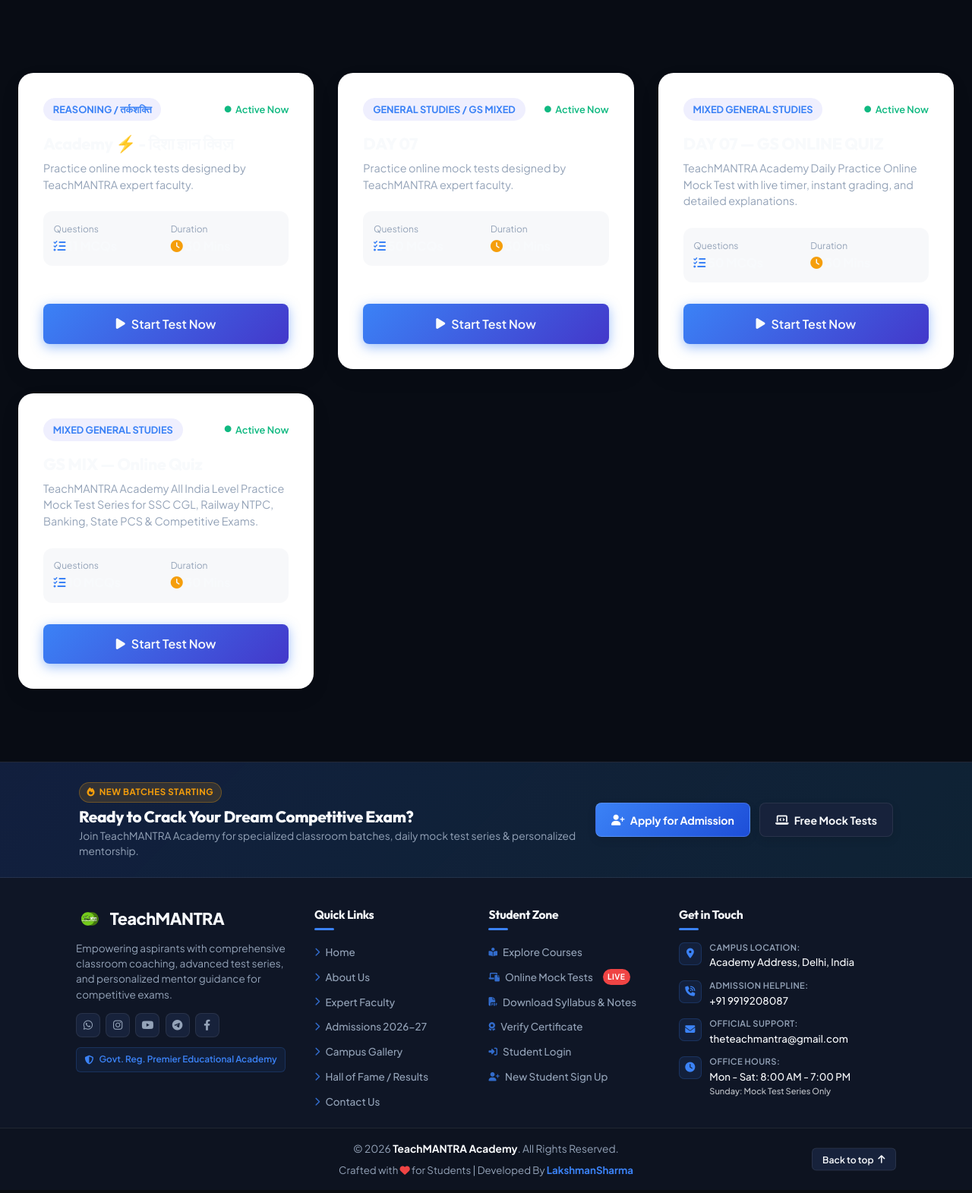
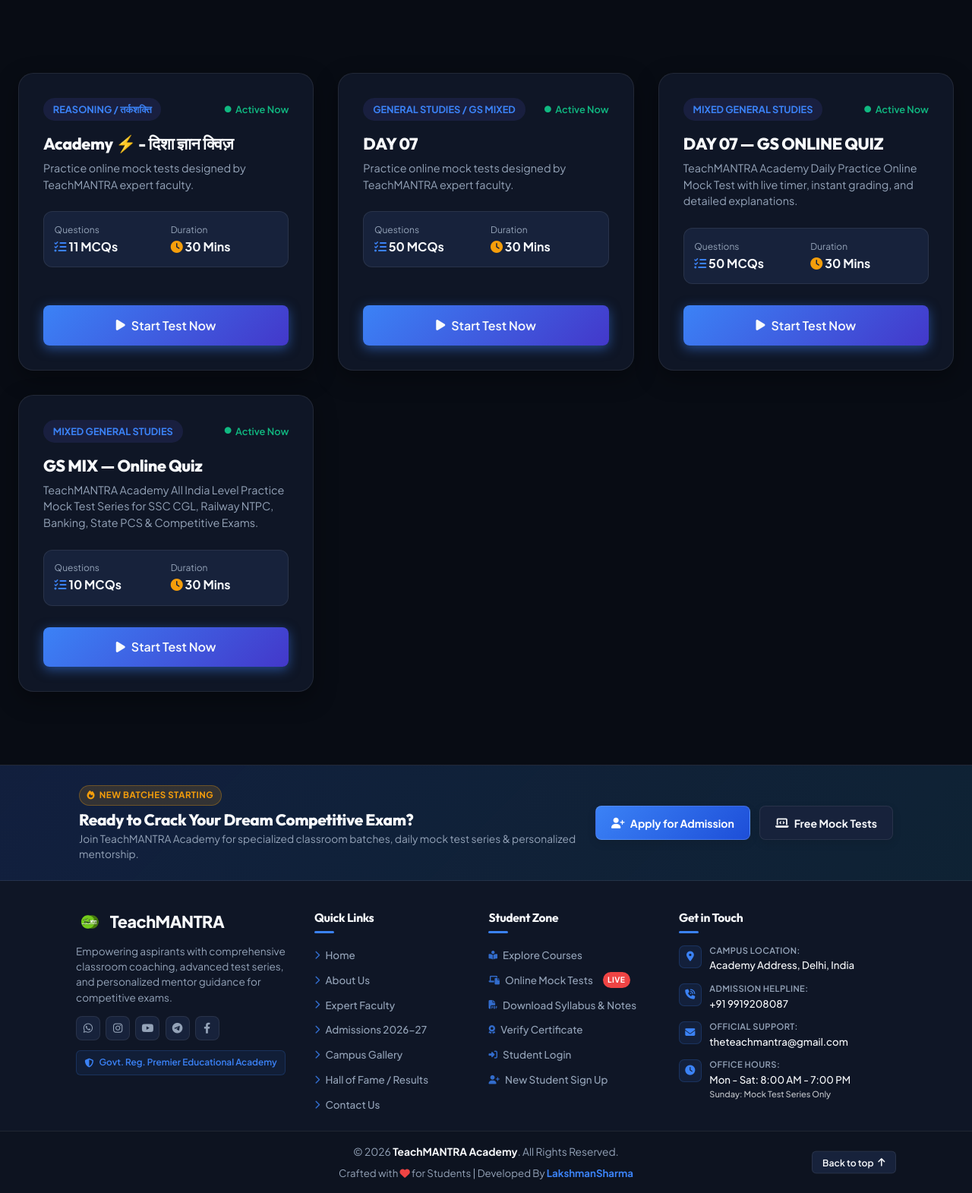
Before and after one commit to Lakisharma/TechMantra, a Django app: page /tests/ in a window 1280 px wide. Shown: the part 378-1949 px from the top of the page at 76% size. Run offline with Django 5.2, Linux system fonts and the light colour scheme; data comes from the database, SQL or seed files in the repository.

Commit message:
Fix dark mode contrast and styling for test cards

```diff
--- a/myapp/static/css/style.css
+++ b/myapp/static/css/style.css
@@ -11,6 +11,7 @@
   --bg-secondary: #0f1626;
   --bg-tertiary: #17223b;
   --bg-card: #0f1626;
+  --card-bg: #0f1626;
   --bg-glass: rgba(15, 22, 38, 0.75);
   --border-glass: rgba(255, 255, 255, 0.08);
   --border-color: rgba(255, 255, 255, 0.08);
@@ -51,6 +52,7 @@
   --bg-secondary: #ffffff;
   --bg-tertiary: #f1f5f9;
   --bg-card: #ffffff;
+  --card-bg: #ffffff;
   --bg-glass: rgba(255, 255, 255, 0.92);
   --border-glass: rgba(0, 0, 0, 0.08);
   --border-color: #e2e8f0;
--- a/myapp/templates/tests_list.html
+++ b/myapp/templates/tests_list.html
@@ -24,13 +24,13 @@
       {% if tests %}
         <div style="display: grid; grid-template-columns: repeat(auto-fill, minmax(320px, 1fr)); gap: 2rem;">
           {% for t in tests %}
-            <div style="background: var(--card-bg, #ffffff); border: 1px solid var(--border-color, #e2e8f0); border-radius: 1.25rem; padding: 2rem; display: flex; flex-direction: column; justify-content: space-between; box-shadow: 0 10px 30px rgba(0,0,0,0.05); transition: all 0.3s ease; position: relative;"
+            <div style="background: var(--bg-card); border: 1px solid var(--border-glass); border-radius: 1.25rem; padding: 2rem; display: flex; flex-direction: column; justify-content: space-between; box-shadow: var(--card-shadow); transition: all 0.3s ease; position: relative;"
                  onmouseover="this.style.transform='translateY(-6px)'; this.style.borderColor='var(--primary)';"
-                 onmouseout="this.style.transform='none'; this.style.borderColor='var(--border-color, #e2e8f0)';">
+                 onmouseout="this.style.transform='none'; this.style.borderColor='var(--border-glass)';">
 
               <div>
                 <div style="display: flex; justify-content: space-between; align-items: center; margin-bottom: 1rem;">
-                  <span style="font-size: 0.8rem; font-weight: 700; color: var(--primary); background: rgba(99, 102, 241, 0.1); padding: 0.3rem 0.8rem; border-radius: 9999px; text-transform: uppercase;">
+                  <span style="font-size: 0.8rem; font-weight: 700; color: var(--primary); background: rgba(99, 102, 241, 0.12); padding: 0.3rem 0.8rem; border-radius: 9999px; text-transform: uppercase;">
                     {{ t.category }}
                   </span>
                   <span style="font-size: 0.8rem; font-weight: 600; color: #10b981; display: flex; align-items: center; gap: 0.35rem;">
@@ -46,7 +46,7 @@
                   {{ t.description|default:t.subtitle|truncatewords:20 }}
                 </p>
 
-                <div style="display: grid; grid-template-columns: 1fr 1fr; gap: 0.75rem; margin-bottom: 1.75rem; padding: 0.85rem; border-radius: 0.75rem; background: rgba(148, 163, 184, 0.08);">
+                <div style="display: grid; grid-template-columns: 1fr 1fr; gap: 0.75rem; margin-bottom: 1.75rem; padding: 0.85rem; border-radius: 0.75rem; background: var(--bg-tertiary); border: 1px solid var(--border-glass);">
                   <div>
                     <span style="font-size: 0.75rem; color: var(--text-muted); display: block;">Questions</span>
                     <strong style="font-size: 1rem; color: var(--text-main);"><i class="fa-solid fa-list-check" style="color: var(--primary);"></i> {{ t.questions_count }} MCQs</strong>
```
Also changed, not shown: myapp/templates/index.html (+4 -4 lines), 1 other file.
